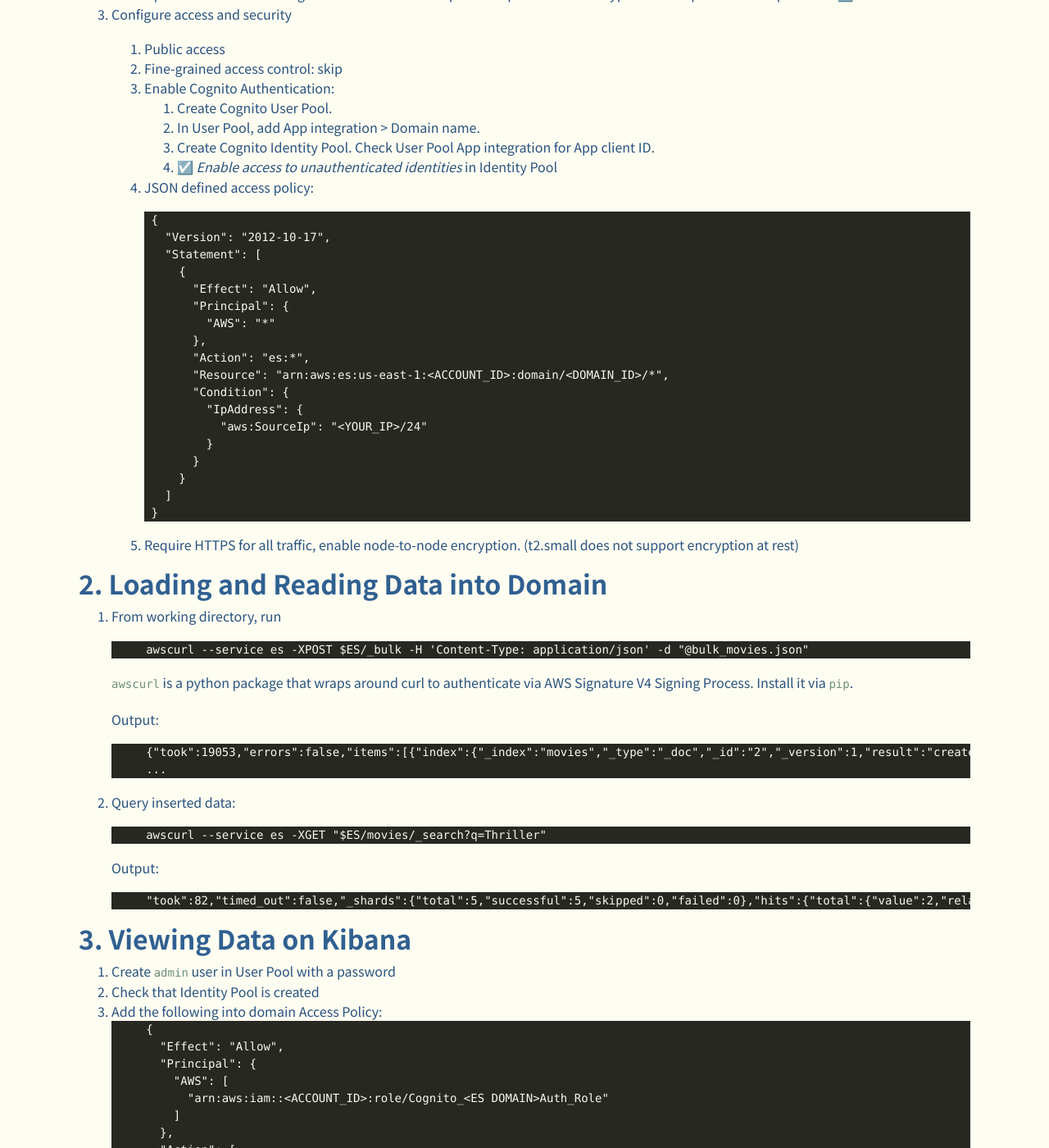
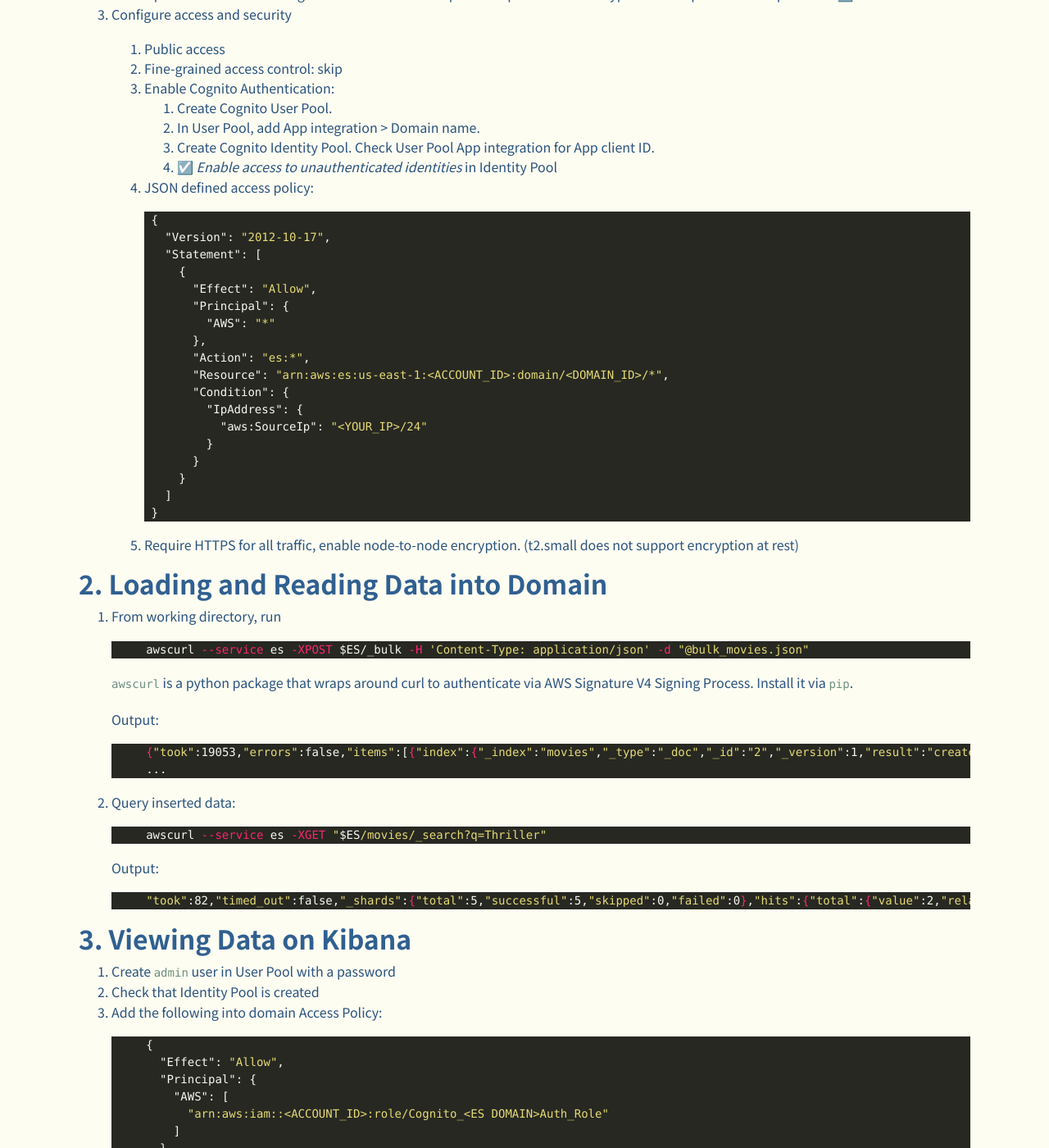
Before and after one commit to czhc/czhc.github.io, a Jekyll site: the page built from collections/_posts/2020-02-19-setting-up-elasticsearch-kibana-aws.md, in a window 1280 px wide and 1400 px high, scrolled down 559 px. Shown: the whole window at 82% size. Built offline with Jekyll 4.4.1, drawn with Linux system fonts in a browser that asks for light colours; nearby versions of some CDN libraries; emoji names are drawn with the system emoji font; some of the changed text lies outside the part shown.

Commit message:
Add code markups

````diff
--- a/collections/_posts/2020-02-19-setting-up-elasticsearch-kibana-aws.md
+++ b/collections/_posts/2020-02-19-setting-up-elasticsearch-kibana-aws.md
@@ -35,7 +35,7 @@
 
     4. JSON defined access policy:
 
-        ```
+        ```json
         {
           "Version": "2012-10-17",
           "Statement": [
@@ -61,26 +61,27 @@
 
 1. From working directory, run
 
-    ```
+    ```shell
         awscurl --service es -XPOST $ES/_bulk -H 'Content-Type: application/json' -d "@bulk_movies.json"
     ```
 
     `awscurl` is a python package that wraps around curl to authenticate via AWS Signature V4 Signing Process. Install it via `pip`.
 
     Output:
-    ```
+
+    ```shell
         {"took":19053,"errors":false,"items":[{"index":{"_index":"movies","_type":"_doc","_id":"2","_version":1,"result":"created","_shards":{"total":2,"successful":2,"failed":0},"_seq_no":0,"_primary_term":1,"status":201}},{"index":
         ...
     ```
 2. Query inserted data:
 
-    ```
+    ```sh
         awscurl --service es -XGET "$ES/movies/_search?q=Thriller"
     ```
 
     Output:
 
-    ```
+    ```sh
         "took":82,"timed_out":false,"_shards":{"total":5,"successful":5,"skipped":0,"failed":0},"hits":{"total":{"value":2,"relation":"eq"},"max_score":0.41501677,"hits":[{"_index":"movies","_type":"_doc","_id":"2","_score":0.41501677,"_source":{"director": "Frankenheimer, John", "genre": ["Drama", "Mystery", "Thriller", "Crime"], "year": 1962, "actor": ["Lansbury, Angela", "Sinatra, Frank", "Leigh, Janet", "Harvey, Laurence", "Silva, Henry", "Frees, Paul", "Gregory, James", "Bissell, Whit",...
     ```
 
@@ -89,7 +90,8 @@
 1. Create `admin` user in User Pool with a password
 2. Check that Identity Pool is created
 2. Add the following into domain Access Policy:
-    ```
+
+    ```json
         {
           "Effect": "Allow",
           "Principal": {
````
